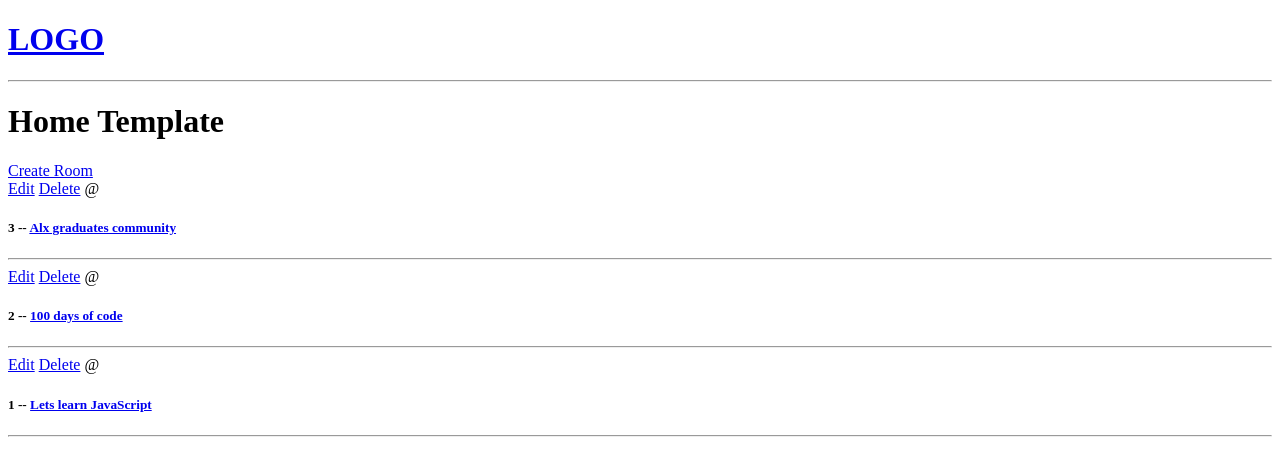
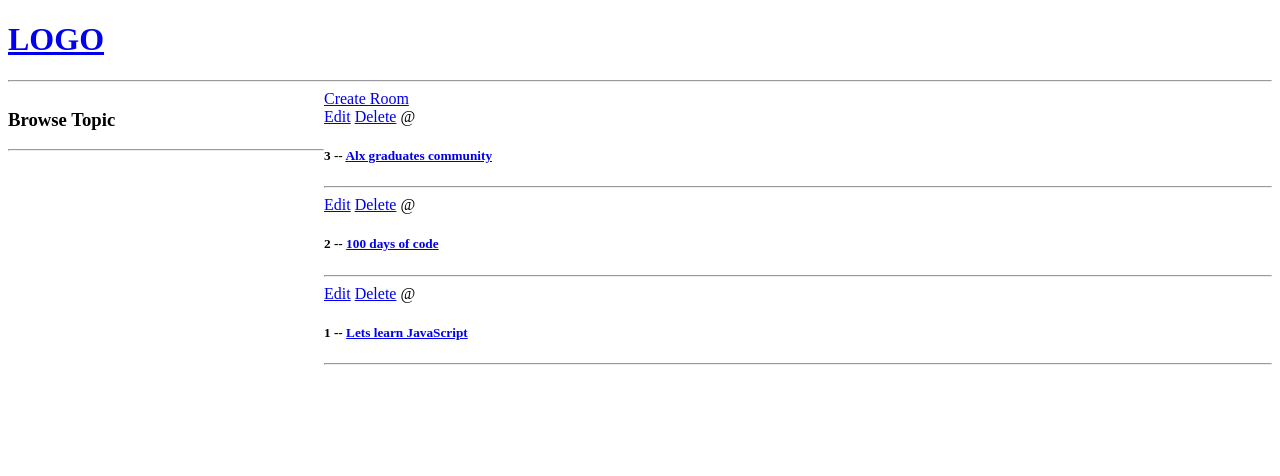
Before and after one commit to MachariaP/StudyBud, a Django app: page / in a window 1280 px wide. Shown: the top 476 px of the page. Run offline with Django 5.2, Linux system fonts and the light colour scheme; data comes from the database, SQL or seed files in the repository.

Commit message:
Improved visual organization with grid layout

```diff
--- a/studybud/base/templates/base/home.html
+++ b/studybud/base/templates/base/home.html
@@ -2,11 +2,23 @@
 
 {% block content %}
 
-<h1>Home Template</h1>
+<style>
+    .home-container {
+        display: grid;
+        grid-template-columns: 1fr 3fr;
+    }
+</style>
 
-<div>
+<div class="home-container">
 
-    <a href="{% url 'create-room' %}">Create Room</a>
+    <div>
+        <h3>Browse Topic</h3>
+        <hr>
+    </div>
+
+    <div>
+
+        <a href="{% url 'create-room' %}">Create Room</a>
 
     <div>
         {% for room in rooms %}
@@ -20,6 +32,10 @@
             </div>
         {% endfor %}
     </div>
+
+    </div>
+
+
 </div>
 
 {% endblock %}
```
